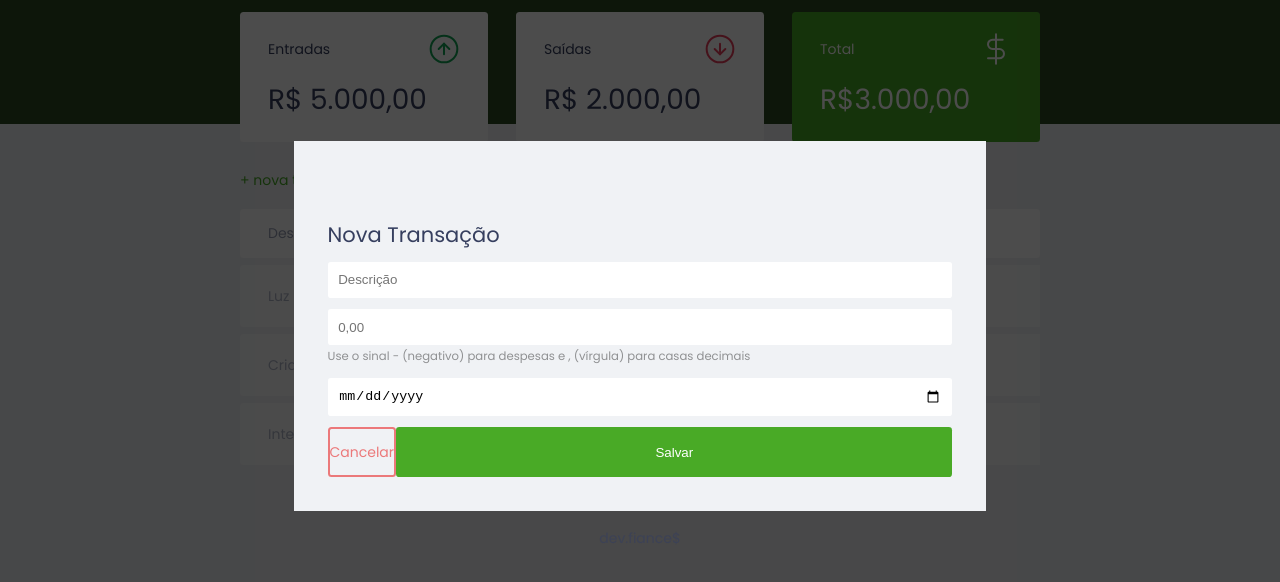
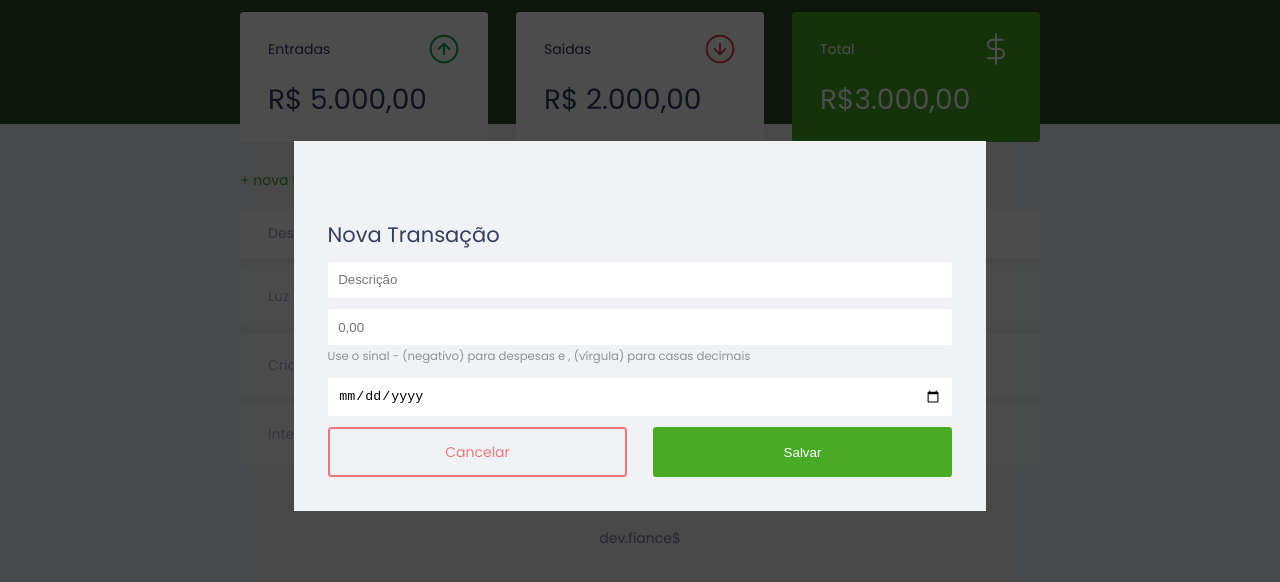
Before and after one commit to nycolexavier/Maratona-discover, a plain HTML site: page index.html in a window 1280 px wide. Both pictures are taken after a click on the link "+ nova transação". Shown: the part 74-656 px from the top of the page. Drawn offline with Linux system fonts and the light colour scheme.

Commit message:
Update style.css

```diff
--- a/style.css
+++ b/style.css
@@ -221,6 +221,8 @@ td.expense {
 
     opacity: 0;
     visibility: hidden;
+
+    z-index: 999;
 }
 
 .modal-overlay.active{
@@ -231,6 +233,9 @@ td.expense {
 .modal {
     background: #f0f2f5;
     padding: 2.4rem;
+
+    position: relative;
+    z-index: 1;
 }
 
 /* Form ======================= */
@@ -265,9 +270,9 @@ input {
     align-items: center;
 }
 
-.input-group.input-group.actions.button,
+.input-group.actions .button,
 .input-group.actions button {
-
+    width: 48%;
 }
 
 
```
